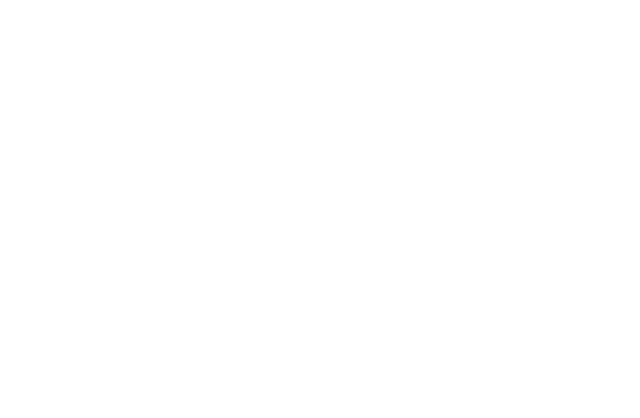
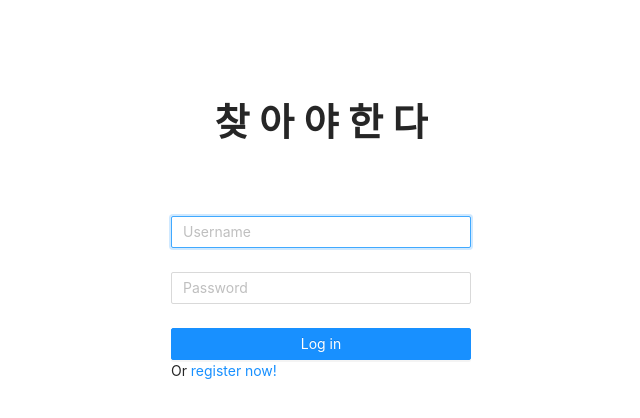
Before and after one commit to bytrustu/bytrustu-homework, a React (Create React App) app: page /login in a window 1280 px wide. Shown: the top 418 px of the page, without its empty margins (319-959 px from the left). Built offline with nearby package versions, Linux system fonts and the light colour scheme.

Commit message:
add auth form

```diff
--- a/src/App.js
+++ b/src/App.js
@@ -3,6 +3,8 @@
 import 'antd/dist/antd.css';
 import { Route } from 'react-router-dom';
 import User from "./user/container/User";
+import Login from "./auth/container/Login";
+import Signup from "./auth/container/Signup";
 
 /**
  *
@@ -20,6 +22,8 @@
       <>
         <Route exact path="/" component={Search} />
         <Route path="/user/:name" component={User} />
+        <Route path="/login" component={Login} />
+        <Route path="/signup" component={Signup} />
       </>
   );
 }
--- /dev/null
+++ b/src/auth/component/AuthLayout.js
@@ -0,0 +1,28 @@
+import React from 'react';
+import { Col, Row, Typography, Form} from "antd";
+
+
+export default function AuthLayout({ children, onFinish }) {
+    return (
+        <>
+            <Row justify="center" style={{marginTop: 100}}>
+                <Col>
+                    <Typography.Title style={{fontFamily: 'Caligrahhy'}}>
+                        찾 아 야 한 다
+                    </Typography.Title>
+                </Col>
+            </Row>
+            <Row justify="center">
+                <Col>
+                    <Form
+                        initialValues={{remember: true}}
+                        style={{width: 300, marginTop: 50}}
+                        onFinish={onFinish}
+                    >
+                        {children}
+                    </Form>
+                </Col>
+            </Row>
+        </>
+    )
+}
--- /dev/null
+++ b/src/auth/container/Login.js
@@ -0,0 +1,37 @@
+import React from 'react';
+import {Col, Row, Typography, Form, Input, Checkbox, Button} from "antd";
+import {Link} from "react-router-dom";
+import AuthLayout from "../component/AuthLayout";
+
+export default function Login() {
+    return (
+        <AuthLayout
+            onFinish={() => {}}
+        >
+            <Form.Item
+                name="username"
+                rules={[{required: true, message: 'Please input your Username!'}]}
+            >
+                <Input
+                    autoFocus
+                    placeholder="Username"/>
+            </Form.Item>
+            <Form.Item
+                name="password"
+                rules={[{required: true, message: 'Please input your Password!'}]}
+            >
+                <Input
+                    type="password"
+                    placeholder="Password"
+                />
+            </Form.Item>
+
+            <Form.Item>
+                <Button type="primary" htmlType="submit" style={{width: '100%'}}>
+                    Log in
+                </Button>
+                Or <Link to="/signup">register now!</Link>
+            </Form.Item>
+        </AuthLayout>
+    )
+}
--- /dev/null
+++ b/src/auth/container/Signup.js
@@ -0,0 +1,31 @@
+import React from 'react';
+import AuthLayout from "../component/AuthLayout";
+import {Button, Form, Input} from "antd";
+import {Link} from "react-router-dom";
+
+export default function Signup() {
+    return (
+        <AuthLayout onFinish={() => {
+        }}>
+            <Form.Item
+                name="name"
+                rules={[
+                    {
+                        required: true,
+                        message: 'Please input your email'
+                    }
+                ]}
+            >
+                <Input autoFocus addonAfter={EMAIL_SUFFIX} placeholder=""/>
+            </Form.Item>
+            <Form.Item>
+                <Button type="primary" htmlType="submit" style={{ width: '100%'}}>
+                    인증메일 받기
+                </Button>
+                Or <Link to="/login">login</Link>
+            </Form.Item>
+        </AuthLayout>
+    )
+}
+
+const EMAIL_SUFFIX = '@bytrustu.com';
```
